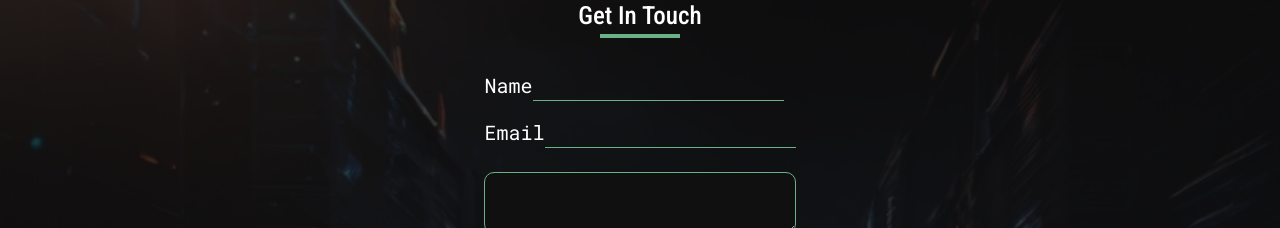
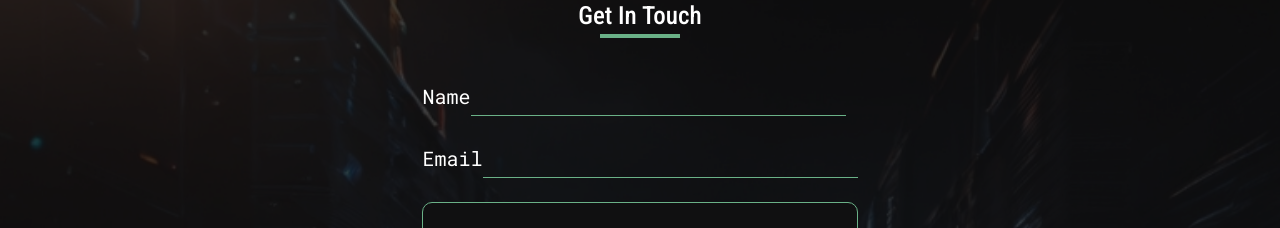
Before and after one commit to Ayokunnumi1/ayokunnumi-portfolio, a React (Create React App) app: page / in a window 1280 px wide. Shown: the part 4408-4636 px from the top of the page. Built offline with nearby package versions, Linux system fonts and the light colour scheme; the HTML template or start-up script is replaced by a standard one.

Commit message:
Make contact section responsive on desktop

```diff
--- a/src/app.css
+++ b/src/app.css
@@ -183,7 +183,7 @@
 }
 
 #client-name,
-#client-email{
+#client-email {
   outline: none;
   border: none;
   background-color: transparent;
@@ -277,4 +277,9 @@
     font-size: 20px;
   }
 
+  #client-name,
+  #client-email {
+    font-size: 30px;
+  }
+
 }
```
